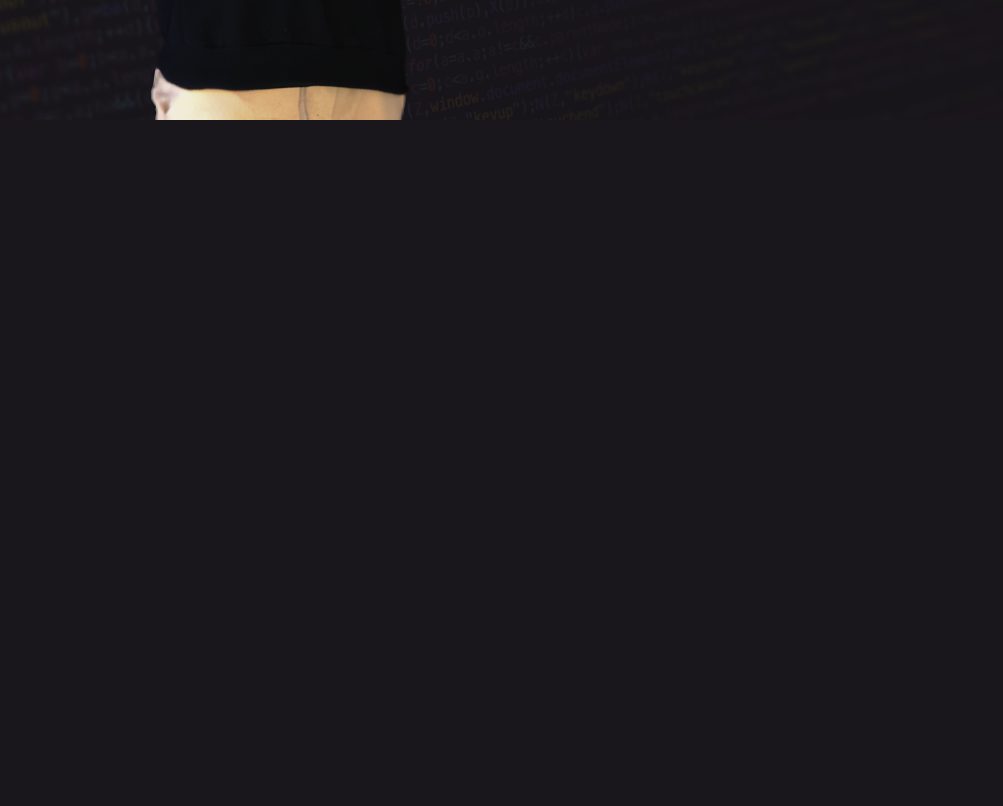
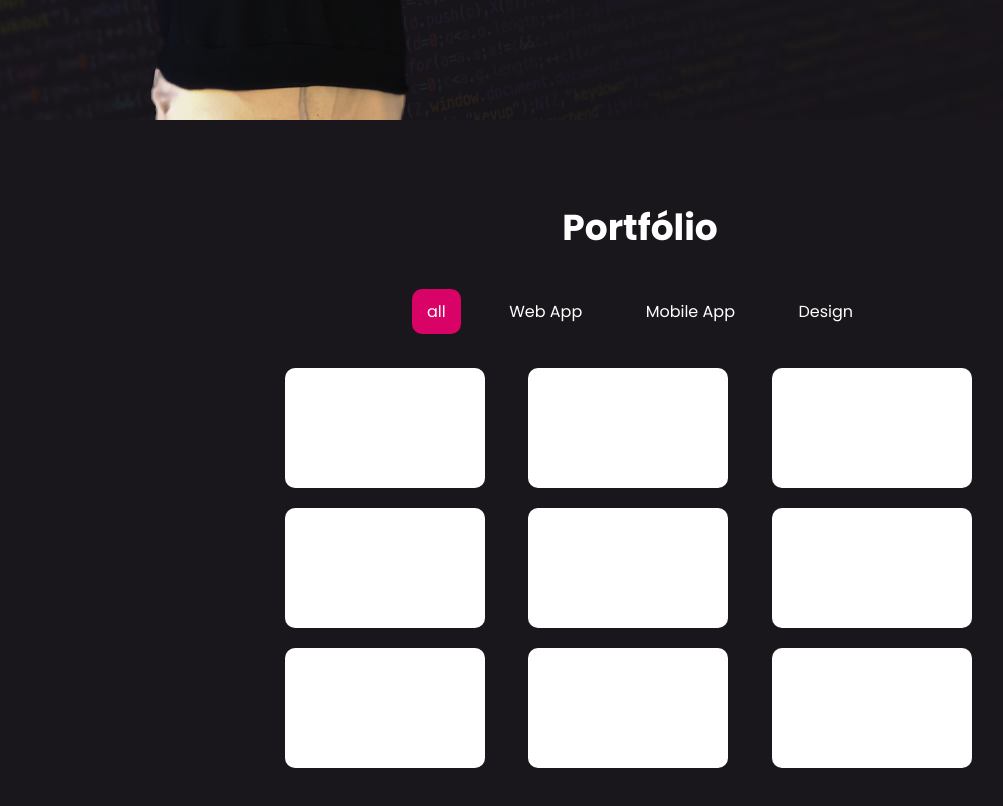
Before and after one commit to joaosilva-web/joao, a React (Create React App) app: page / in a window 1280 px wide. Shown: the part 680-1486 px from the top of the page, without its empty margins (0-1003 px from the left). Before the commit the page ends 800 px from the top, so only its background shows below. Built offline with nearby package versions, Linux system fonts and the light colour scheme.

Commit message:
:construction: Create Portfolio component

```diff
--- a/src/App.tsx
+++ b/src/App.tsx
@@ -1,12 +1,14 @@
 import React from 'react';
 import Header from './components/Header'
 import Home from './components/Home'
+import Portfolio from './components/Portfolio'
 
 function App() {
   return (
     <div className="App">
       <Header/>
       <Home/>
+      <Portfolio/>
     </div>
   );
 }
--- a/src/components/Home/index.tsx
+++ b/src/components/Home/index.tsx
@@ -1,10 +1,6 @@
 import * as S from "./styles";
 import bg from "../../assets/bg.png";
 import foto from "../../assets/eu.png"
-
-interface InterfacePropsHome {
-    background: string;
-}
 
 export default function Home() {
     return(
--- /dev/null
+++ b/src/components/Portfolio/index.tsx
@@ -0,0 +1,38 @@
+import * as S from "./styles";
+
+export default function Portfolio() {
+    return(
+        <S.Portfolio>
+            <h2>Portfólio</h2>
+
+            <nav>
+                <ul>
+                    <li className="selected">
+                        all
+                    </li>
+                    <li>
+                        Web App
+                    </li>
+                    <li>
+                        Mobile App
+                    </li>
+                    <li>
+                        Design
+                    </li>
+                </ul>
+            </nav>
+
+            <S.ContentBox>
+                <S.Card></S.Card>
+                <S.Card></S.Card>
+                <S.Card></S.Card>
+                <S.Card></S.Card>
+                <S.Card></S.Card>
+                <S.Card></S.Card>
+                <S.Card></S.Card>
+                <S.Card></S.Card>
+                <S.Card></S.Card>
+            </S.ContentBox>
+        </S.Portfolio>
+    );
+}
--- /dev/null
+++ b/src/components/Portfolio/styles.ts
@@ -0,0 +1,52 @@
+import styled from "styled-components";
+
+export const Portfolio = styled.section`
+    display: flex;
+    flex-direction: column;
+    align-items: center;
+
+    width: 100%;
+    height: 100vh;
+
+    h2 {
+        margin-top: 80px;
+        text-align: center;
+        font-size: 36px;
+        font-weight: bold;
+    }
+
+    nav {
+        width: 456px;
+        ul {
+            display: flex;
+            justify-content: space-between;
+
+            list-style: none;
+
+            margin-top: 34px;
+
+            li {
+                padding: 10px 15px;
+                border-radius: 10px;
+                &.selected {
+                    background: #D90368;
+                }
+            }
+        }
+    }
+`
+
+export const ContentBox = styled.div`
+margin-top: 34px;
+    width: 710px;
+    display: grid;
+    grid-template-columns: auto auto auto;
+    gap: 20px;
+`
+
+export const Card = styled.div`
+    width: 200px;
+    height: 120px;
+    background: white;
+    border-radius: 10px;
+`
```
